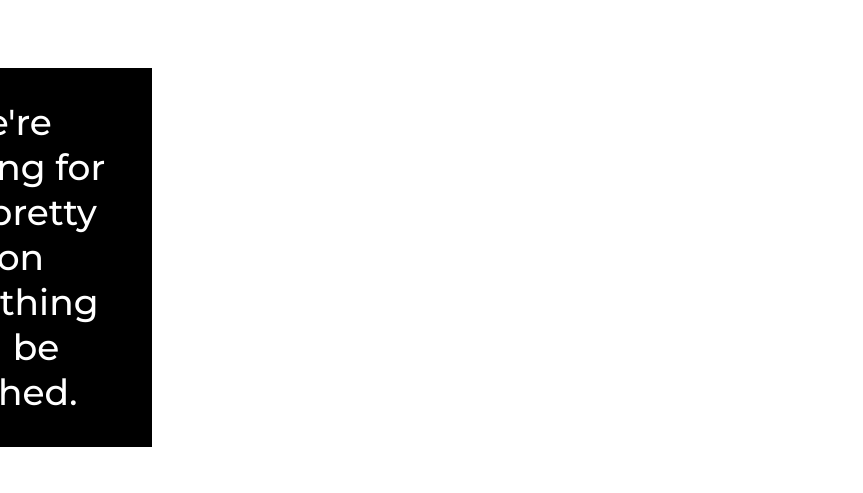
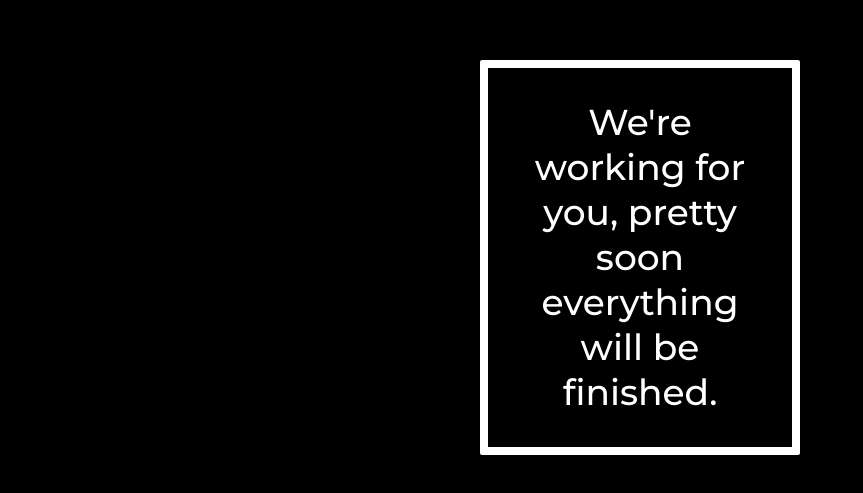
Before and after one commit to raulandreroman/new-portfolio, a React (Create React App) app: page / in a window 1280 px wide. Shown: the part 143-636 px from the top of the page, without its empty margins (0-863 px from the left). Built offline with nearby package versions, Linux system fonts and the light colour scheme.

Commit message:
:lipstick: style(root): Add flex direction to element

```diff
--- a/src/styles/main.css
+++ b/src/styles/main.css
@@ -433,6 +433,7 @@ html {
 
 #root {
   display: flex;
+  flex-direction: column;
 }
 
 *,
--- a/src/styles/tailwind.css
+++ b/src/styles/tailwind.css
@@ -9,6 +9,7 @@ html {
 }
 #root {
   display: flex;
+  flex-direction: column;
 }
 
 *,
```
